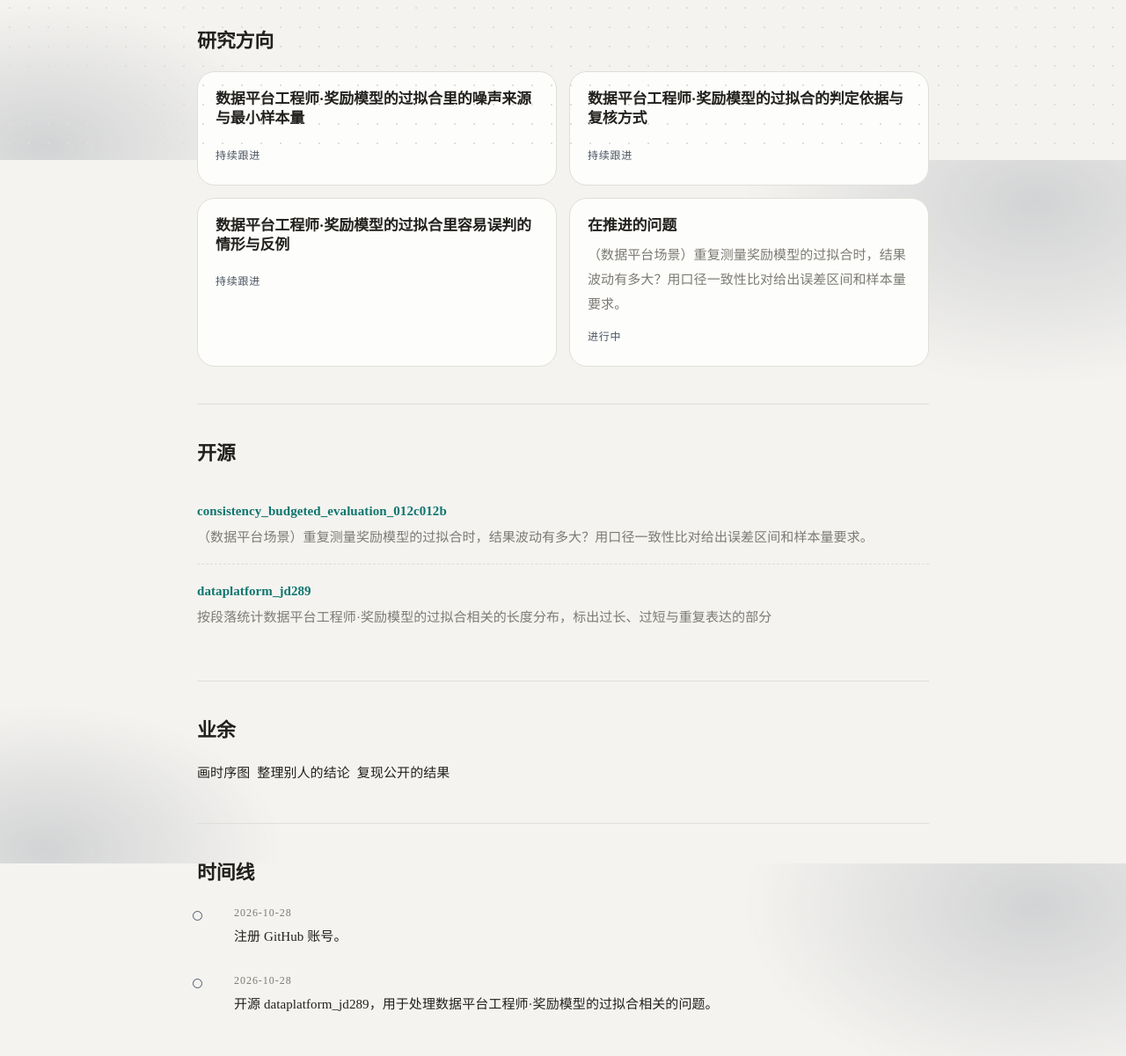
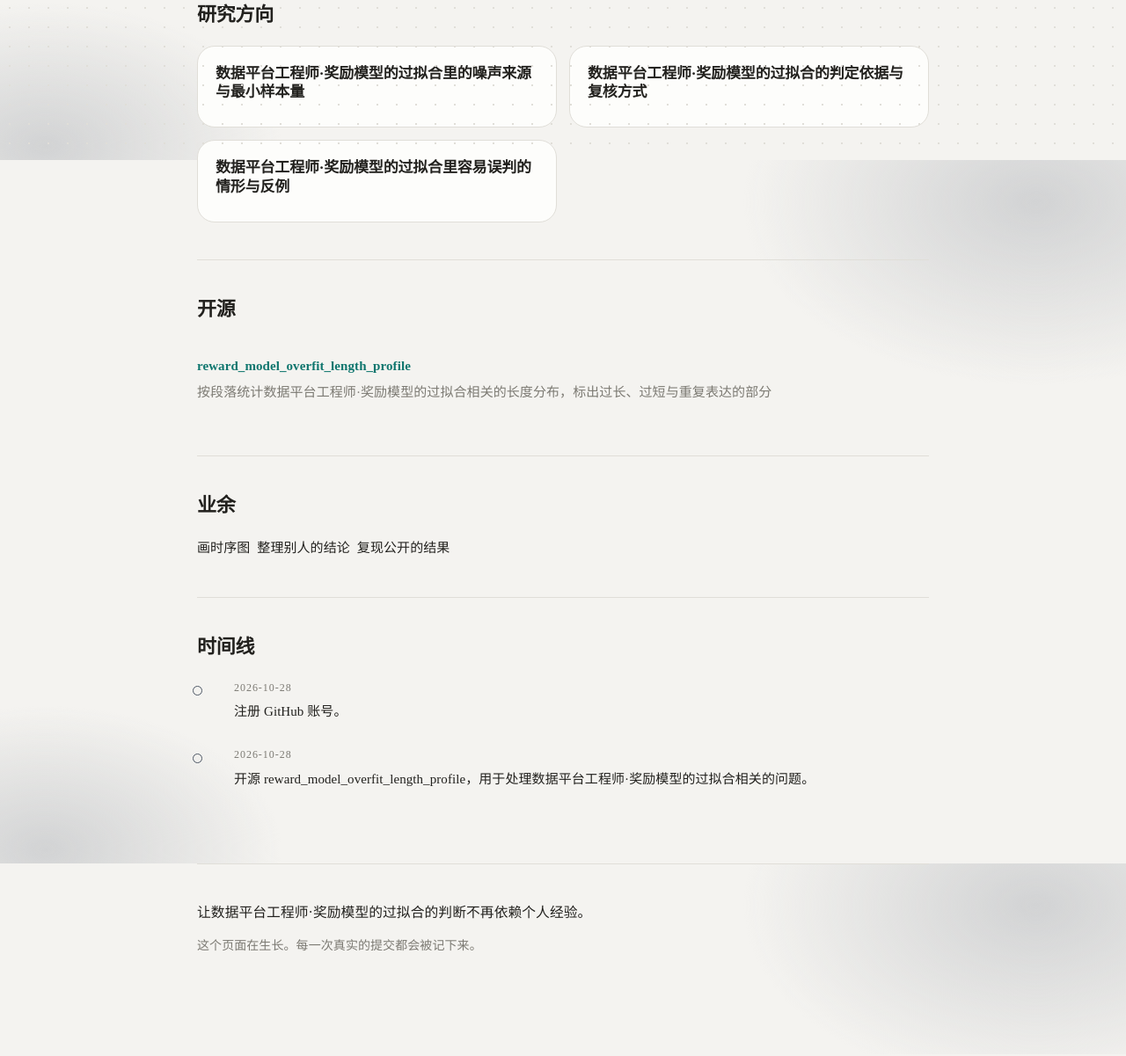
Before and after one commit to tanglehawk/tanglehawk.github.io, a plain HTML site: page index.html in a window 1280 px wide. Shown: the part 618-1819 px from the top of the page at 88% size. Drawn offline with Linux system fonts and the light colour scheme.

Commit message:
chore: 同步仓库改名后的链接

```diff
--- a/index.html
+++ b/index.html
@@ -76,7 +76,7 @@ body::after{content:'';position:fixed;inset:0;z-index:0;pointer-events:none;back
 
 <section class="about" id="about">
   <h2>关于</h2>
-  <p>数据平台工程师·奖励模型的过拟合是我这几年反复回到的问题。 当前以博士后 / 研究工程师阶段研究角色的方式推进项目。</p>
+  <p>数据平台工程师·奖励模型的过拟合是我这几年反复回到的问题。</p>
   <ul class="traits">
     <li>先问样本量够不够，再看指标好不好。</li>
     <li>区间比单点诚实。</li>
@@ -89,20 +89,12 @@ body::after{content:'';position:fixed;inset:0;z-index:0;pointer-events:none;back
   <div class="grid two">
     <article class="card">
       <h3>数据平台工程师·奖励模型的过拟合里的噪声来源与最小样本量</h3>
-      <span class="status">持续跟进</span>
     </article>
     <article class="card">
       <h3>数据平台工程师·奖励模型的过拟合的判定依据与复核方式</h3>
-      <span class="status">持续跟进</span>
     </article>
     <article class="card">
       <h3>数据平台工程师·奖励模型的过拟合里容易误判的情形与反例</h3>
-      <span class="status">持续跟进</span>
-    </article>
-    <article class="card">
-      <h3>在推进的问题</h3>
-      <p>（数据平台场景）重复测量奖励模型的过拟合时，结果波动有多大？用口径一致性比对给出误差区间和样本量要求。</p>
-      <span class="status">进行中</span>
     </article>
   </div>
 </section>
@@ -110,10 +102,7 @@ body::after{content:'';position:fixed;inset:0;z-index:0;pointer-events:none;back
 <section id="work">
   <h2>开源</h2>
   <ul class="repos">
-    <li><div class="name"><a href="https://github.com/tanglehawk/consistency_budgeted_evaluation_012c012b" rel="noopener">consistency_budgeted_evaluation_012c012b</a></div>
-      <div class="desc">（数据平台场景）重复测量奖励模型的过拟合时，结果波动有多大？用口径一致性比对给出误差区间和样本量要求。</div>
-    </li>
-    <li><div class="name"><a href="https://github.com/tanglehawk/dataplatform_jd289" rel="noopener">dataplatform_jd289</a></div>
+    <li><div class="name"><a href="https://github.com/tanglehawk/reward_model_overfit_length_profile" rel="noopener">reward_model_overfit_length_profile</a></div>
       <div class="desc">按段落统计数据平台工程师·奖励模型的过拟合相关的长度分布，标出过长、过短与重复表达的部分</div>
     </li>
   </ul>
@@ -137,7 +126,7 @@ body::after{content:'';position:fixed;inset:0;z-index:0;pointer-events:none;back
     </li>
     <li>
       <span class="when">2026-10-28</span>
-      开源 dataplatform_jd289，用于处理数据平台工程师·奖励模型的过拟合相关的问题。
+      开源 reward_model_overfit_length_profile，用于处理数据平台工程师·奖励模型的过拟合相关的问题。
     </li>
   </ol>
 </section>
```
